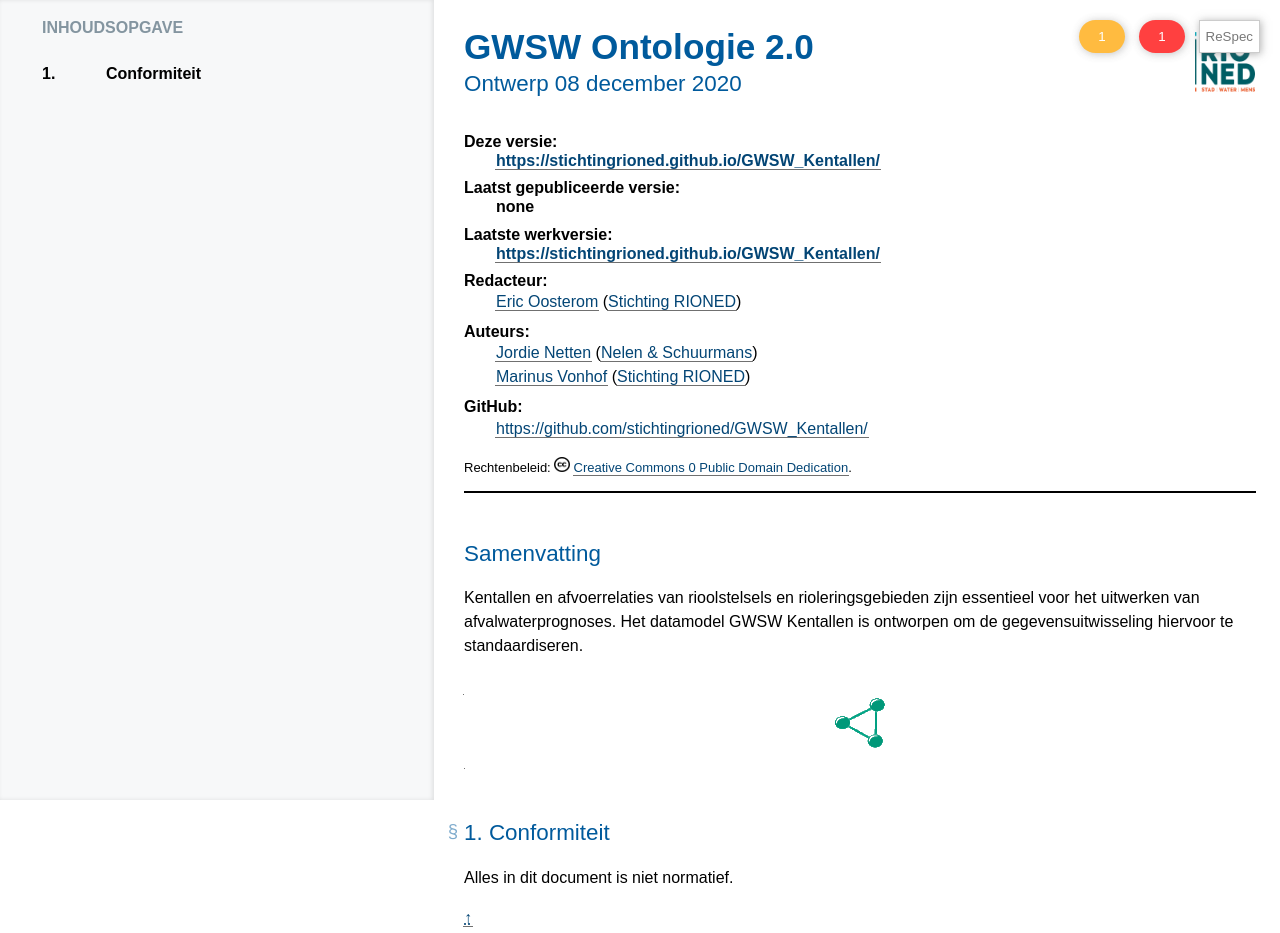
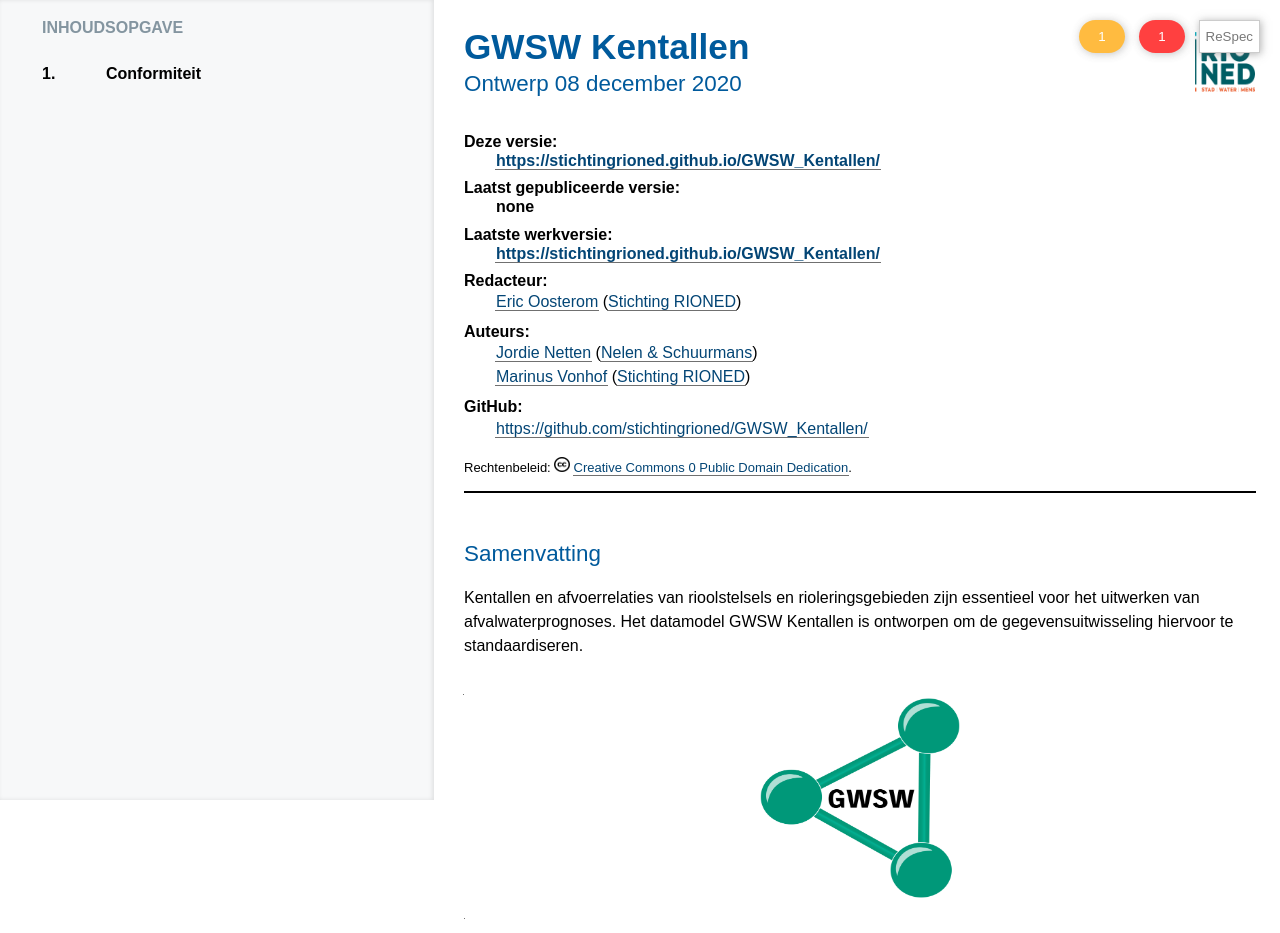
Before and after one commit to StichtingRIONED/GWSW_Kentallen, a plain HTML site: page index.html in a window 1280 px wide. Shown: the top 933 px of the page. Drawn offline with Linux system fonts and the light colour scheme; a script that the page names is missing.

Commit message:
Update index.html

```diff
--- a/index.html
+++ b/index.html
@@ -3,7 +3,7 @@
 
 <head>
   <meta charset='utf-8'>
-  <title>GWSW Ontologie 2.0</title>
+  <title>GWSW Kentallen</title>
   <link rel='shortcut icon' type='image/x-icon' href='media/GWSW LogoSmall.ico.gif' />
   <script src='builds/respec-rioned.js' async class='remove'></script>
   <script src="./config.js" class='remove'></script>
@@ -24,7 +24,7 @@
     </p>
   </div-->
   <div id="logo">
-    <a href="https://www.riool.net" style="margin-top:2em;"><img class="logo" src="media/GWSW LogoSmall.ico.gif" alt="GWSW Logo"></a>
+    <a href="https://www.riool.net" style="margin-top:2em;"><img class="logo" src="media/GWSW Logo.png" alt="GWSW Logo"></a>
     <!--figure id="figure">
       <img src="media/RIONED_logo2.gif" alt="RIONED Logo">
       <figcaption>
```
